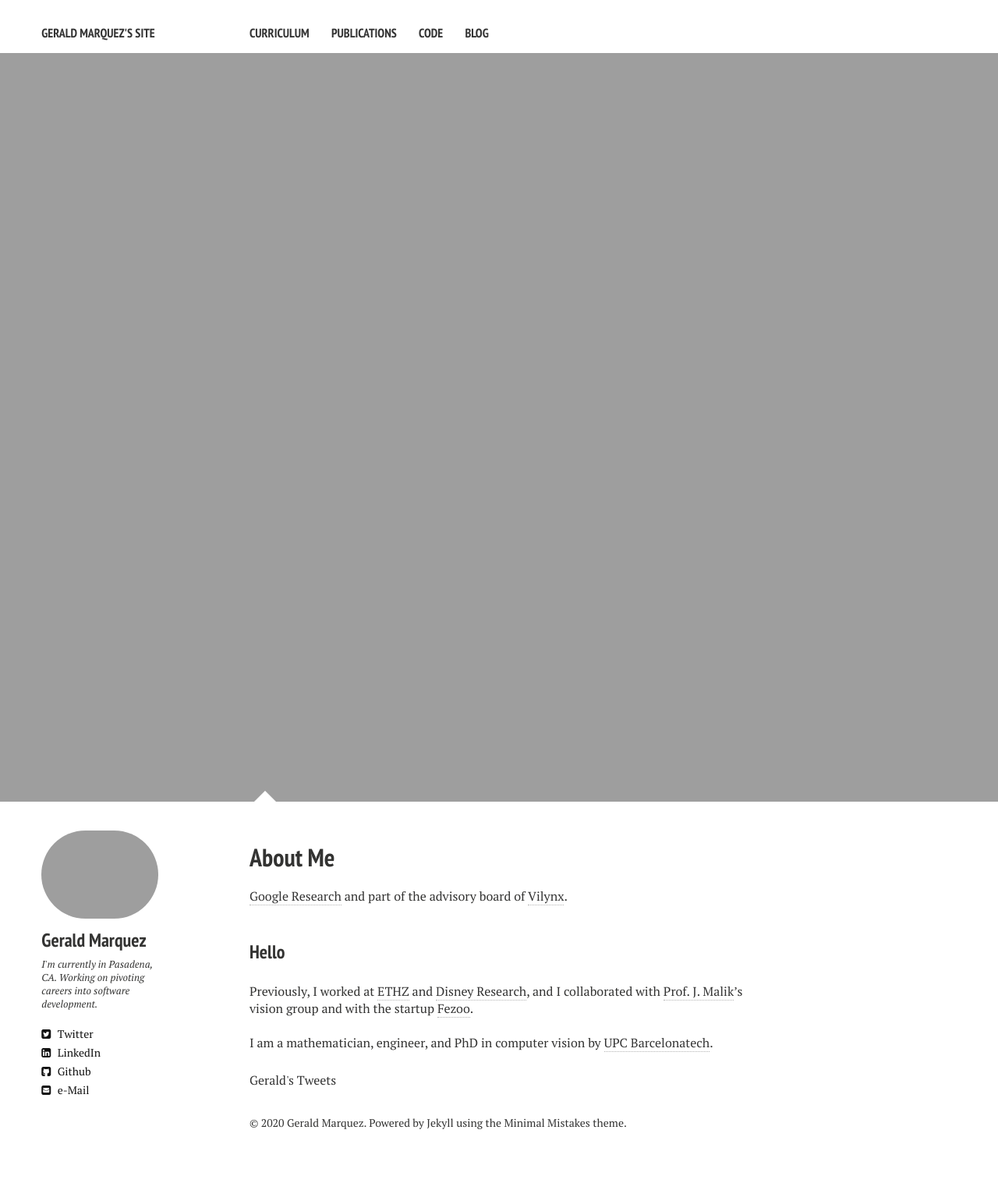
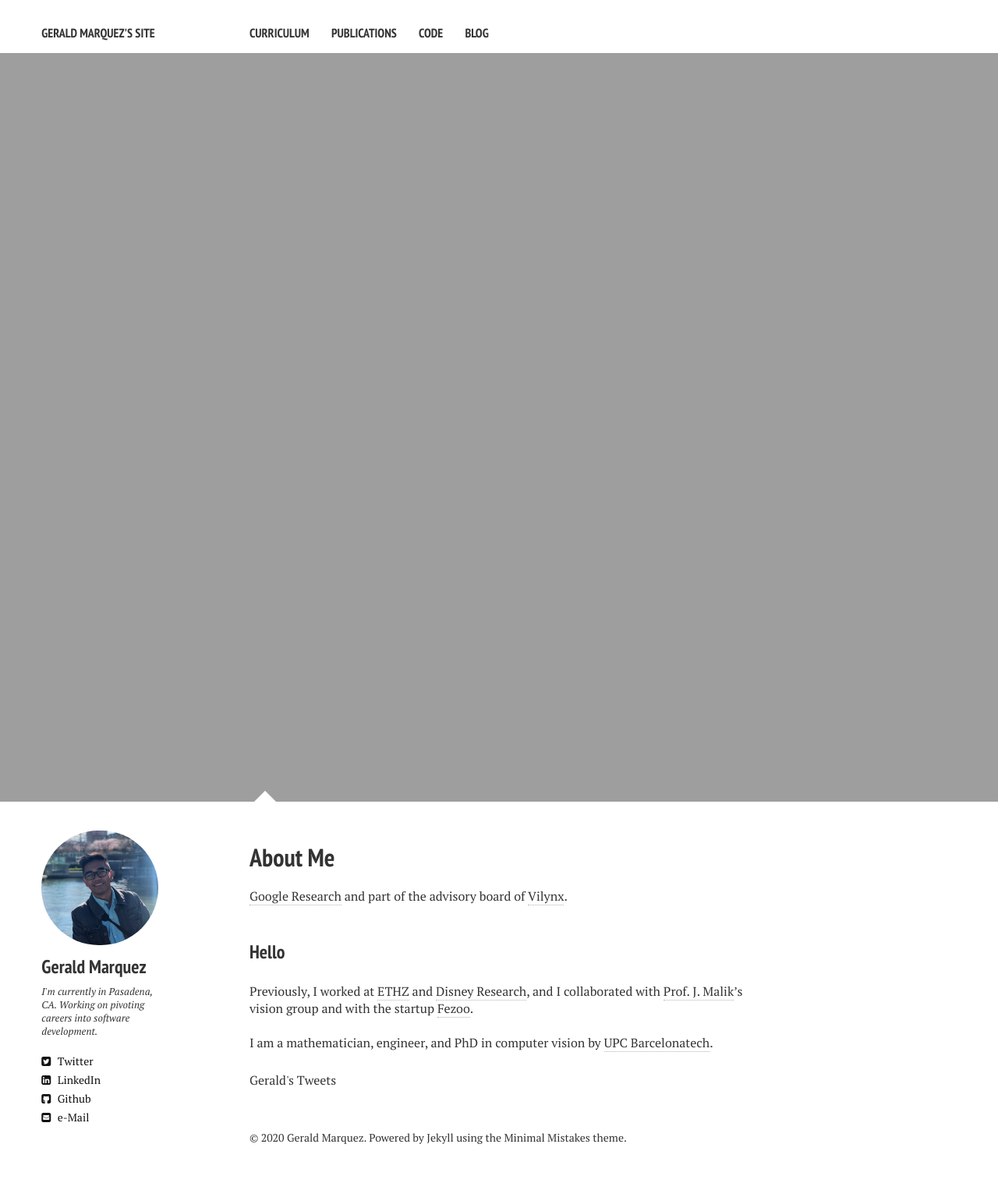
Before and after one commit to gprmarquez/temp.gprmarquez.github.io, a Jekyll site: the page built from index.md, in a window 1280 px wide. Shown: the whole page at 78% size. Built offline with Jekyll 4.4.1, drawn with Linux system fonts in a browser that asks for light colours; nearby versions of some CDN libraries; comment, search, counter and statistics services are not loaded.

Commit message:
attempting to speed up photo load

```diff
--- a/_config.yml
+++ b/_config.yml
@@ -9,7 +9,7 @@ disqus_shortname: gprmarquez
 # Owner/author information
 owner:
   name:           Gerald Marquez
-  avatar:         gerald.png
+  avatar:         gerald.jpg
   bio:            I'm currently in Pasadena, CA. Working on pivoting careers into software development.
   email:          gprmarquez@gmail.com
   # Social networking links are used in author-bio sidebar. Update and remove as you like.
```
Also changed, not shown: images/gerald.jpg (added).
